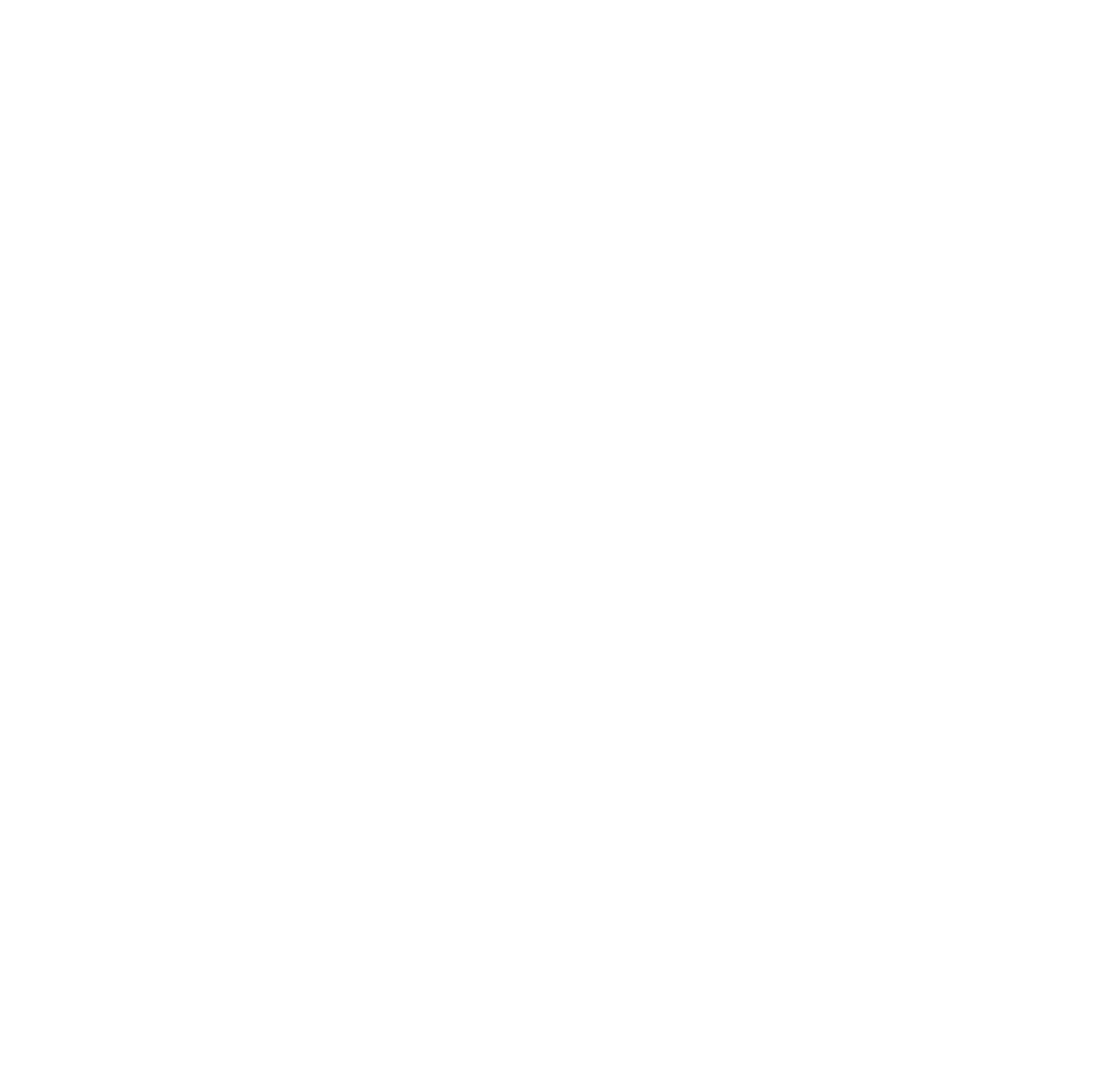
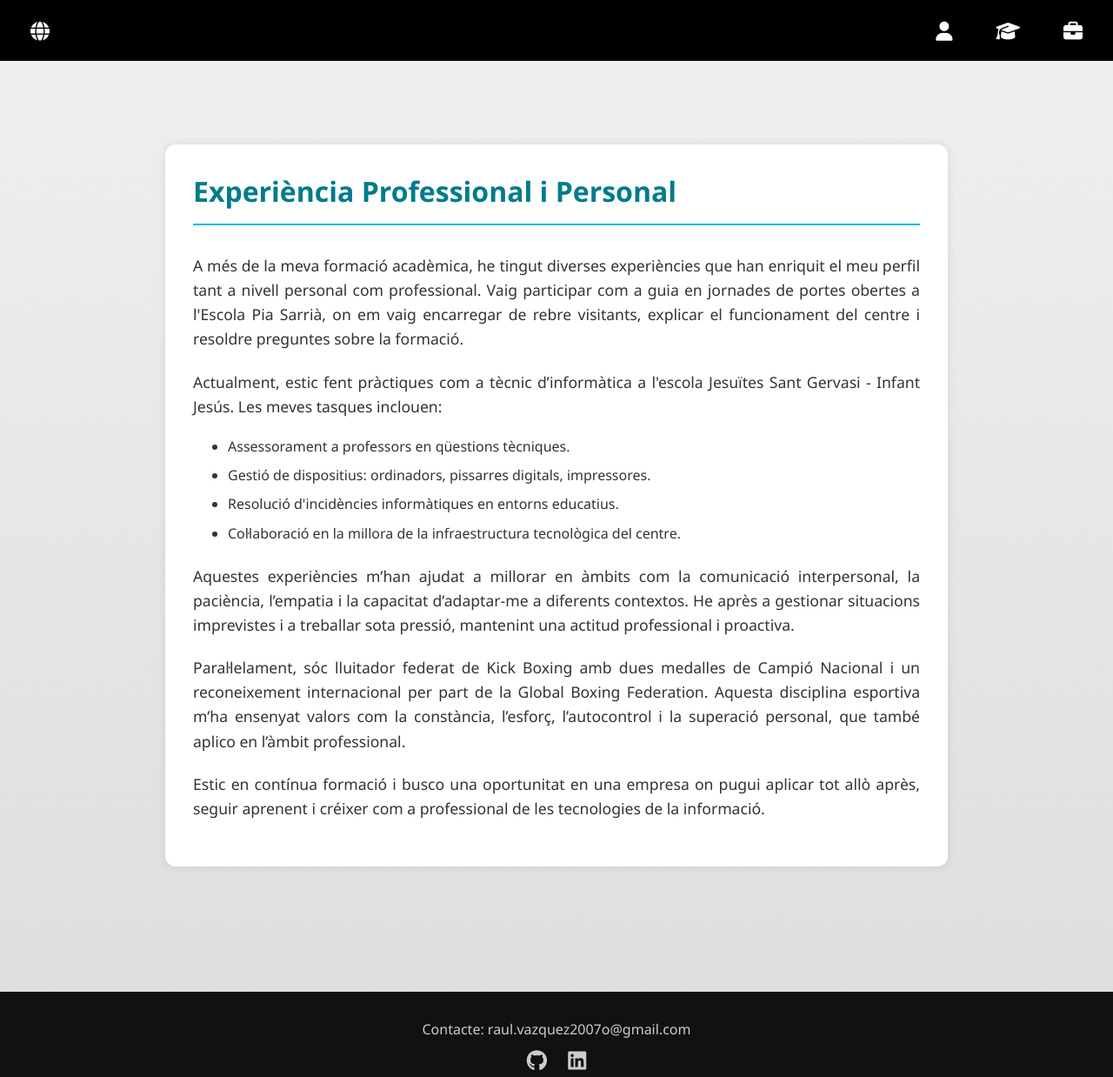
Before and after one commit to raulvazquez007/SMX2M8UF5A4-CV_angl-s-RaulVazquez, a plain HTML site: page cvweb/view/experiencia.html in a window 1280 px wide. Shown: the whole page at 87% size. Before the commit the page ends 800 px from the top, so only its background shows below. Drawn offline with Linux system fonts and the light colour scheme.

Commit message:
experiencia

```diff
--- a/cvweb/view/experiencia.html
+++ b/cvweb/view/experiencia.html
@@ -0,0 +1,63 @@
+<!DOCTYPE html>
+<html lang="ca">
+<head>
+  <meta charset="UTF-8">
+  <meta name="viewport" content="width=device-width, initial-scale=1.0">
+  <title>Experiència | Raúl Vázquez</title>
+  <link rel="stylesheet" href="../css/estilos.css">
+ <link rel="stylesheet" href="https://cdnjs.cloudflare.com/ajax/libs/font-awesome/6.5.0/css/all.min.css">
+</head>
+<body>
+ <header>
+        <nav class="menu">
+          <ul>
+            <div class="left">
+              <li><a href="../view/en/index_en.html" title="English"><i class="fas fa-globe"></i></a></li> <!-- Idioma -->
+            </div>
+            <div class="right">
+              <li><a href="../index.html" title="Qui sóc?" ><i class="fas fa-user"></i></a></li> <!-- Qui sóc -->
+              <li><a href="../view/estudis.html"  title="Estudis"><i class="fas fa-graduation-cap"></i></a></li> <!-- Estudis -->
+              <li><a href="../view/experiencia.html" title="Experiència"><i class="fas fa-briefcase"></i></a></li> <!-- Experiència -->
+            </div>
+          </ul>
+        </nav>
+      </header>
+
+  <main>
+  <div class="section-content">
+  <h2>Experiència Professional i Personal</h2>
+  <p>
+    A més de la meva formació acadèmica, he tingut diverses experiències que han enriquit el meu perfil tant a nivell personal com professional.
+    Vaig participar com a guia en jornades de portes obertes a l'Escola Pia Sarrià, on em vaig encarregar de rebre visitants, explicar el funcionament del centre i resoldre preguntes sobre la formació.
+  </p>
+  <p>
+    Actualment, estic fent pràctiques com a tècnic d’informàtica a l'escola Jesuïtes Sant Gervasi - Infant Jesús. Les meves tasques inclouen:
+    <ul>
+      <li>Assessorament a professors en qüestions tècniques.</li>
+      <li>Gestió de dispositius: ordinadors, pissarres digitals, impressores.</li>
+      <li>Resolució d'incidències informàtiques en entorns educatius.</li>
+      <li>Col·laboració en la millora de la infraestructura tecnològica del centre.</li>
+    </ul>
+  </p>
+  <p>
+    Aquestes experiències m’han ajudat a millorar en àmbits com la comunicació interpersonal, la paciència, l’empatia i la capacitat d’adaptar-me a diferents contextos.
+    He après a gestionar situacions imprevistes i a treballar sota pressió, mantenint una actitud professional i proactiva.
+  </p>
+  <p>
+    Paral·lelament, sóc lluitador federat de Kick Boxing amb dues medalles de Campió Nacional i un reconeixement internacional per part de la Global Boxing Federation.
+    Aquesta disciplina esportiva m’ha ensenyat valors com la constància, l’esforç, l’autocontrol i la superació personal, que també aplico en l’àmbit professional.
+  </p>
+  <p>
+    Estic en contínua formació i busco una oportunitat en una empresa on pugui aplicar tot allò après, seguir aprenent i créixer com a professional de les tecnologies de la informació.
+  </p>
+    </div>
+  </main>
+
+
+  <footer>
+    <p>Contacte: raul.vazquez2007o@gmail.com</p>
+    <a href="https://github.com/el-teu-usuari" target="_blank"><i class="fab fa-github"></i></a>
+    <a href="https://linkedin.com/in/elteuusuari" target="_blank"><i class="fab fa-linkedin"></i></a>
+  </footer>
+</body>
+</html>
```
Also changed, not shown: cvweb/index.html (+1 -1 lines).
